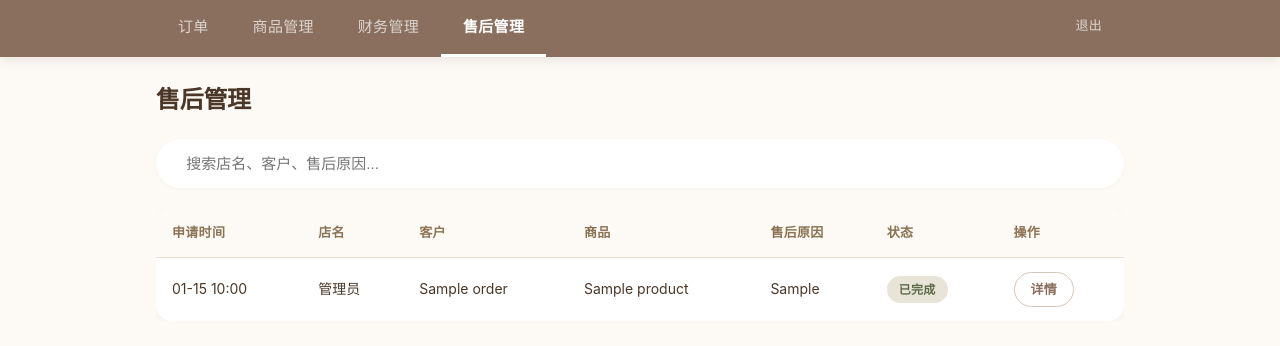
After one commit to g5p422p574-afk/GIFT-007, a Flask app: page /admin/after-sales in a window 1280 px wide. The commit adds this page. Shown: the top 346 px of the page. Run offline with Flask 3, Linux system fonts and the light colour scheme; the visitor is signed in with stand-in values (Sample User, id 1); tables that the repository leaves empty hold one stand-in row (values such as "Sample post").

Commit message:
新增售后管理模块：客户申请售后，管理端处理售后并补发快递

```diff
--- a/models.py
+++ b/models.py
@@ -33,6 +33,12 @@ class Order(db.Model):
     shipping_image = db.Column(db.String(200), default="")
     tracking_no = db.Column(db.String(100), default="")
     is_viewed = db.Column(db.Boolean, default=False)
+    # After-sale fields
+    after_sale_status = db.Column(db.String(20), default="")
+    after_sale_reason = db.Column(db.Text, default="")
+    after_sale_note = db.Column(db.Text, default="")
+    after_sale_tracking = db.Column(db.String(100), default="")
+    after_sale_created_at = db.Column(db.DateTime, nullable=True)
     created_at = db.Column(db.DateTime, default=datetime.utcnow)
 
     user = db.relationship("User", backref="orders")
--- a/routes/products.py
+++ b/routes/products.py
@@ -150,3 +150,34 @@ def finance():
         date_from=date_from, date_to=date_to, store_q=store_q,
         unviewed_count=unviewed,
     )
+
+
+@products_bp.route("/after-sales")
+@admin_required
+def after_sales():
+    q = request.args.get("q", "").strip()
+    base = Order.query.filter(Order.after_sale_status.in_(["pending", "processing", "done"]))
+    if q:
+        base = base.filter(
+            Order.customer_name.contains(q)
+            | Order.after_sale_reason.contains(q)
+            | Order.user.has(User.store_name.contains(q))
+        )
+    orders = base.order_by(Order.after_sale_created_at.desc()).all()
+    unviewed = Order.query.filter_by(is_viewed=False).count()
+    return render_template("after_sales.html", orders=orders, q=q, unviewed_count=unviewed)
+
+
+@products_bp.route("/after-sale/<int:order_id>/process", methods=["POST"])
+@admin_required
+def process_after_sale(order_id):
+    order = Order.query.get_or_404(order_id)
+    action = request.form.get("action", "")
+    if action == "done":
+        order.after_sale_status = "done"
+        order.after_sale_note = request.form.get("note", "").strip()
+        order.after_sale_tracking = request.form.get("tracking", "").strip()
+    elif action == "processing":
+        order.after_sale_status = "processing"
+    db.session.commit()
+    return redirect(url_for("products.after_sales"))
--- a/static/style.css
+++ b/static/style.css
@@ -605,6 +605,26 @@ tfoot td { border-bottom: none; font-weight: 600; background: #fafafa; }
   .stat-revenue { font-size: 20px; }
 }
 
+/* === Modal === */
+.modal-overlay {
+  position: fixed;
+  inset: 0;
+  background: rgba(0,0,0,.5);
+  z-index: 200;
+  display: flex;
+  align-items: center;
+  justify-content: center;
+}
+.modal-content {
+  background: var(--card-bg);
+  border-radius: var(--radius);
+  padding: 24px;
+  max-width: 440px;
+  width: 90%;
+  box-shadow: var(--shadow-lg);
+}
+.modal-content h3 { font-size: 18px; margin-bottom: 16px; }
+
 /* === Auth Pages === */
 .auth-page {
   display: flex;
--- /dev/null
+++ b/templates/after_sales.html
@@ -0,0 +1,129 @@
+{% extends "base.html" %}
+{% set is_admin = 1 %}
+{% block title %}售后管理{% endblock %}
+{% block content %}
+<h2 class="page-title">  售后管理</h2>
+
+<div class="search-bar">
+  <input type="text" id="searchInput" placeholder="  搜索店名、客户、售后原因..." value="{{ q }}">
+</div>
+
+{% if orders %}
+<div class="table-wrap">
+<table id="orderTable">
+  <thead>
+    <tr>
+      <th>申请时间</th>
+      <th>店名</th>
+      <th>客户</th>
+      <th>商品</th>
+      <th>售后原因</th>
+      <th>状态</th>
+      <th>操作</th>
+    </tr>
+  </thead>
+  <tbody>
+    {% for o in orders %}
+    {% set item_names = o.items | map(attribute='product.name') | join(', ') %}
+    {% set store_name = o.user.store_name if o.user else '-' %}
+    <tr data-keywords="{{ store_name }} {{ o.customer_name }} {{ o.after_sale_reason }}">
+      <td>{{ o.after_sale_created_at.strftime('%m-%d %H:%M') if o.after_sale_created_at else '-' }}</td>
+      <td>{{ store_name }}</td>
+      <td>{{ o.customer_name }}</td>
+      <td>{{ item_names | truncate(30) }}</td>
+      <td>{{ o.after_sale_reason | truncate(40) }}</td>
+      <td>
+        {% if o.after_sale_status == 'pending' %}
+        <span class="badge badge-ordered">待处理</span>
+        {% elif o.after_sale_status == 'processing' %}
+        <span class="badge" style="background:#dbeafe;color:#1e40af;">处理中</span>
+        {% elif o.after_sale_status == 'done' %}
+        <span class="badge badge-shipped">已完成</span>
+        {% endif %}
+      </td>
+      <td>
+        {% if o.after_sale_status != 'done' %}
+        <button class="btn btn-sm btn-primary" onclick="openProcess({{ o.id }}, '{{ o.after_sale_reason }}')">处理</button>
+        {% endif %}
+        <a href="{{ url_for('orders.detail', order_id=o.id, admin=1) }}" class="btn btn-outline btn-sm">详情</a>
+      </td>
+    </tr>
+    {% endfor %}
+  </tbody>
+</table>
+</div>
+
+<!-- Mobile cards -->
+<div class="card-list" id="cardList">
+  {% for o in orders %}
+  {% set item_names = o.items | map(attribute='product.name') | join(', ') %}
+  {% set store_name = o.user.store_name if o.user else '-' %}
+  <div class="card-item" data-keywords="{{ store_name }} {{ o.customer_name }} {{ o.after_sale_reason }}">
+    <div class="ci-row"><span class="ci-label">时间</span><span>{{ o.after_sale_created_at.strftime('%Y-%m-%d %H:%M') if o.after_sale_created_at else '-' }}</span></div>
+    <div class="ci-row"><span class="ci-label">店名</span><span>{{ store_name }}</span></div>
+    <div class="ci-row"><span class="ci-label">客户</span><span>{{ o.customer_name }}</span></div>
+    <div class="ci-row"><span class="ci-label">商品</span><span>{{ item_names | truncate(30) }}</span></div>
+    <div class="ci-row"><span class="ci-label">原因</span><span>{{ o.after_sale_reason }}</span></div>
+    <div class="ci-row"><span class="ci-label">状态</span>
+      <span>
+        {% if o.after_sale_status == 'pending' %}<span class="badge badge-ordered">待处理</span>
+        {% elif o.after_sale_status == 'processing' %}<span class="badge" style="background:#dbeafe;color:#1e40af;">处理中</span>
+        {% elif o.after_sale_status == 'done' %}<span class="badge badge-shipped">已完成</span>
+        {% endif %}
+      </span>
+    </div>
+    <div class="ci-actions">
+      {% if o.after_sale_status != 'done' %}
+      <button class="btn btn-sm btn-primary" onclick="openProcess({{ o.id }}, '{{ o.after_sale_reason }}')">处理</button>
+      {% endif %}
+      <a href="{{ url_for('orders.detail', order_id=o.id, admin=1) }}" class="btn btn-outline btn-sm">详情</a>
+    </div>
+  </div>
+  {% endfor %}
+</div>
+{% else %}
+<div class="empty"><p>暂无售后申请</p></div>
+{% endif %}
+
+<!-- Process Modal -->
+<div id="processModal" class="modal-overlay" style="display:none;">
+  <div class="modal-content">
+    <h3>  处理售后</h3>
+    <p id="processReason" style="color:var(--text-secondary);margin-bottom:16px;"></p>
+    <form id="processForm" method="POST">
+      <input type="hidden" name="action" value="done">
+      <div class="form-group">
+        <label>补发快递单号</label>
+        <input type="text" name="tracking" placeholder="填写补发快递单号">
+      </div>
+      <div class="form-group">
+        <label>处理备注</label>
+        <textarea name="note" placeholder="备注处理详情"></textarea>
+      </div>
+      <div style="display:flex;gap:10px;">
+        <button type="submit" class="btn btn-success">  确认完成</button>
+        <button type="button" class="btn btn-outline" onclick="closeModal()">取消</button>
+      </div>
+    </form>
+  </div>
+</div>
+
+<script>
+function openProcess(id, reason) {
+  document.getElementById('processReason').textContent = '售后原因：' + reason;
+  document.getElementById('processForm').action = '/admin/after-sale/' + id + '/process';
+  document.getElementById('processModal').style.display = 'flex';
+}
+function closeModal() {
+  document.getElementById('processModal').style.display = 'none';
+}
+
+// Search
+document.getElementById('searchInput').addEventListener('input', function() {
+  var q = this.value.toLowerCase();
+  document.querySelectorAll('#orderTable tbody tr, #cardList .card-item').forEach(function(el) {
+    el.style.display = el.dataset.keywords.toLowerCase().includes(q) ? '' : 'none';
+  });
+});
+</script>
+{% endblock %}
--- a/templates/base.html
+++ b/templates/base.html
@@ -18,6 +18,7 @@
       </a>
       <a href="{{ url_for('products.index') }}" class="{{ 'active' if request.endpoint and request.endpoint == 'products.index' else '' }}">  商品管理</a>
       <a href="{{ url_for('products.finance') }}" class="{{ 'active' if request.endpoint and request.endpoint == 'products.finance' else '' }}">  财务管理</a>
+      <a href="{{ url_for('products.after_sales') }}" class="{{ 'active' if request.endpoint and request.endpoint == 'products.after_sales' else '' }}">  售后管理</a>
       <span style="flex:1;"></span>
       <a href="{{ url_for('home.logout') }}" style="font-size:13px;">  退出</a>
       {% else %}
```
Also changed, not shown: routes/orders.py (+17 -0 lines), templates/order_detail.html (+29 -0 lines).
